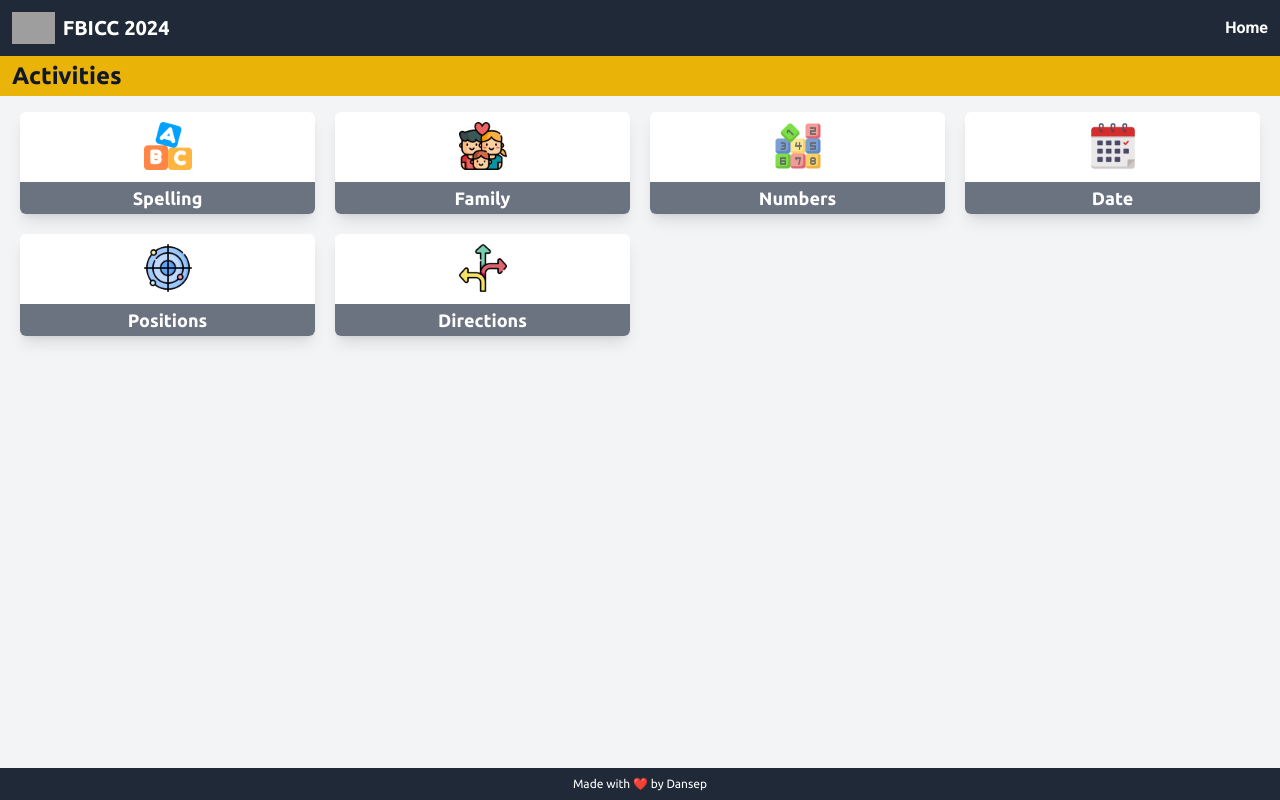
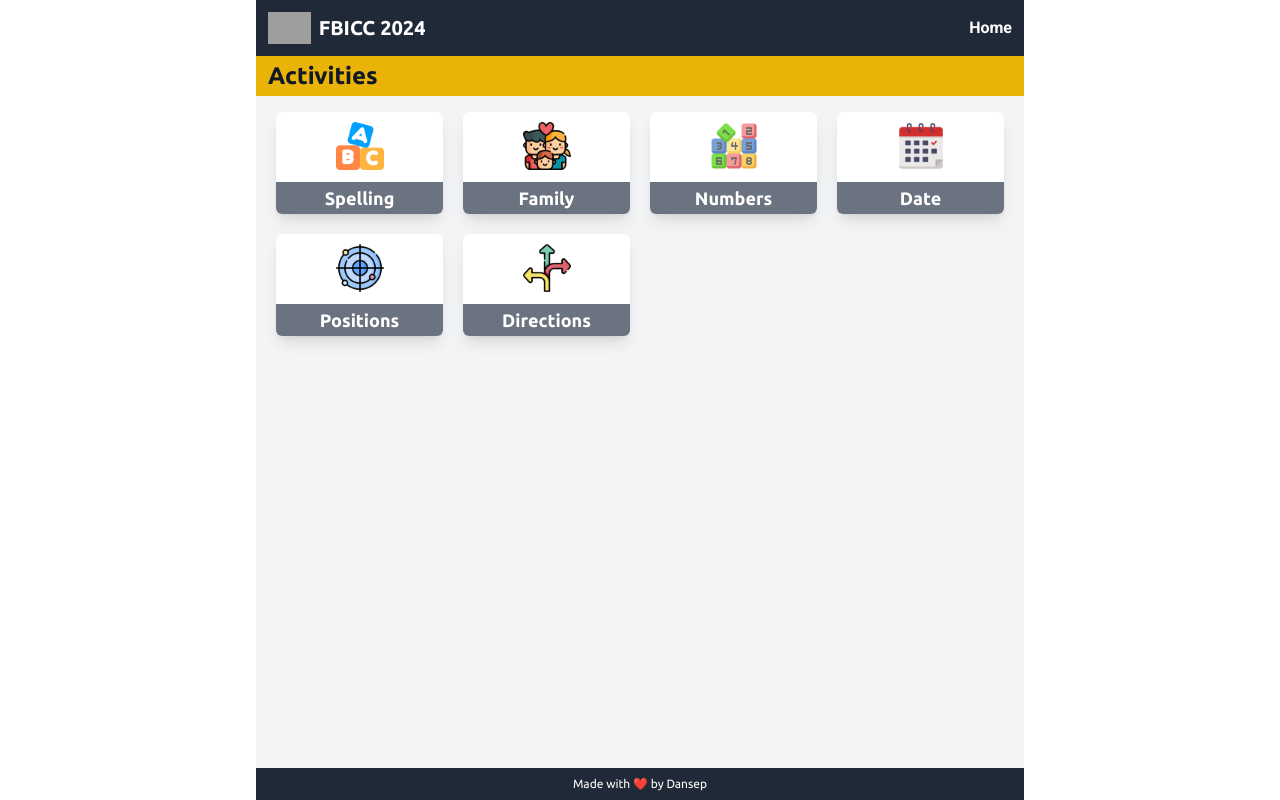
Before and after one commit to DanSepulveda/fbicc, a React (Vite) app: page / in a window 1280 px wide. Built offline with nearby package versions, Linux system fonts and the light colour scheme; grey boxes are pictures that could not be loaded.

Commit message:
layout styles changed

```diff
--- a/src/components/Layout.jsx
+++ b/src/components/Layout.jsx
@@ -8,7 +8,7 @@
   const title = matches[matches.length - 1].handle.title
 
   return (
-    <div className="flex flex-col h-dvh">
+    <div className="flex flex-col h-dvh max-w-3xl mx-auto">
       <Toaster position="top-right" />
       <header className="bg-gray-800 text-white p-3 flex items-center justify-between">
         <div className="flex items-center">
```
